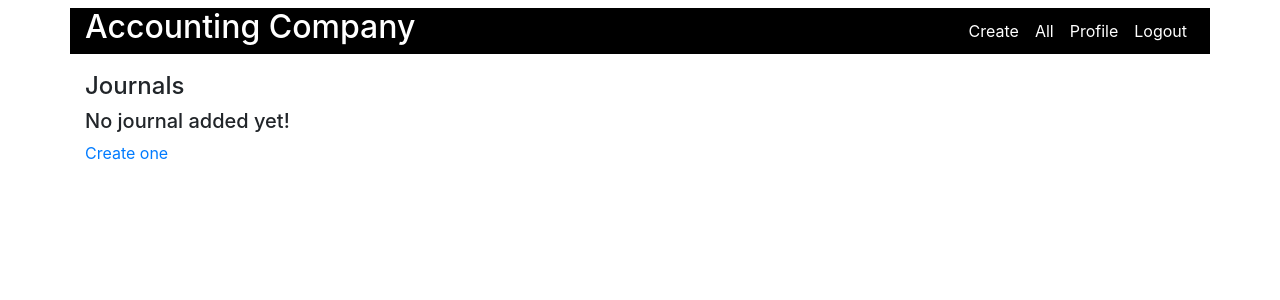
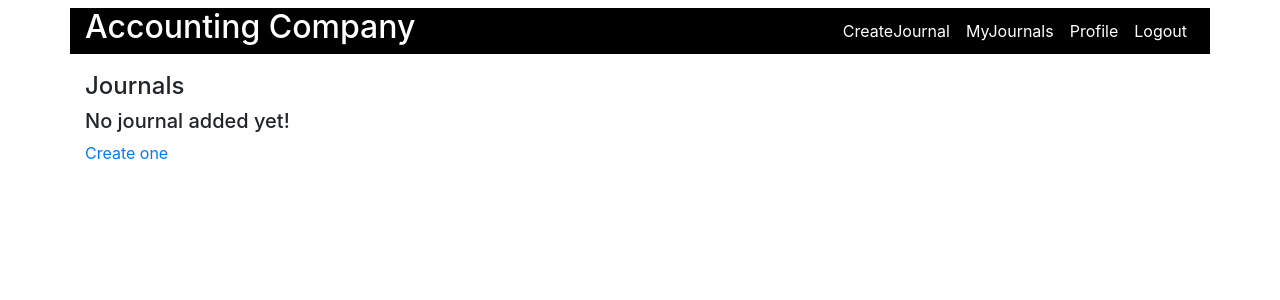
Before and after one commit to cristigard/journals, a Django app: page /journal/list in a window 1280 px wide. Shown: the top 300 px of the page. Run offline with Django 3.2, Linux system fonts and the light colour scheme; the visitor is signed in with stand-in values (Sample User, id 1); some libraries are stand-ins or nearby versions.

Commit message:
changed menu description

```diff
--- a/front/templates/front/base.html
+++ b/front/templates/front/base.html
@@ -28,8 +28,8 @@
             <!-- Navbar Right Side -->
             {% if user.is_authenticated %}
             <div class="navbar-nav">
-                <a style="color:white;" class="nav-link" href="{% url 'create' %}">Create</a>
-                <a style="color:white;" class="nav-link" href="{% url 'list' %}">All</a>
+                <a style="color:white;" class="nav-link" href="{% url 'create' %}">CreateJournal</a>
+                <a style="color:white;" class="nav-link" href="{% url 'list' %}">MyJournals</a>
                 <a style="color:white;" class="nav-link" href="{% url 'profile' %}">Profile</a>
                 <a style="color:white;" class="nav-link" href="{% url 'logout' %}">Logout</a>
             </div>
```
